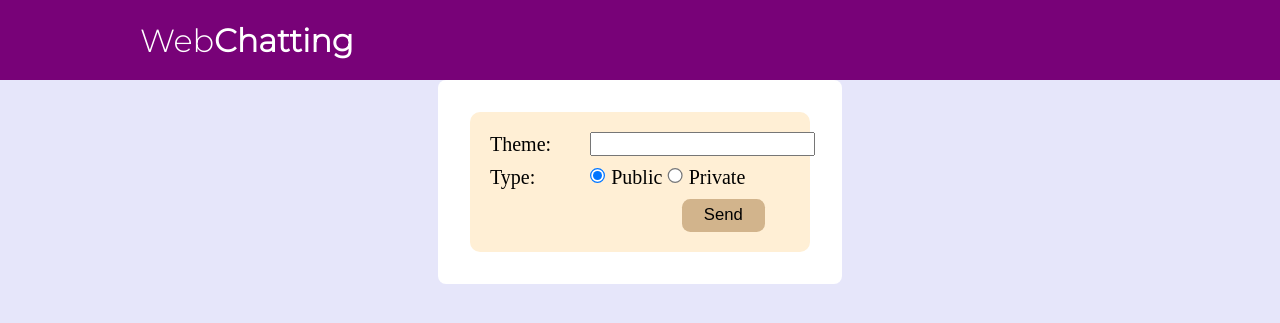
After one commit to junyuan-fang/Tietokantasovellus, a Flask app: template templates/create_forum.html in a window 1280 px wide. The commit adds this page. Shown: the top 323 px of the page. Run offline with Flask 2, Linux system fonts and the light colour scheme; the template is opened without the code that fills it, so the values that code supplies are empty.

Commit message:
create_forum

```diff
--- a/schema.sql
+++ b/schema.sql
@@ -2,6 +2,7 @@ drop table if exists forums,users,user_forum,topic,messages,request
 CREATE TABLE forums (
     forum_id SERIAL PRIMARY KEY,
     theme TEXT NOT NULL,
+    public BOOLEAN NOT NULL,
     visibility BOOLEAN NOT NULL
 );
 
@@ -14,7 +15,7 @@ CREATE TABLE users (
 CREATE TABLE user_forum (
     forum_id INTEGER REFERENCES forums ON DELETE CASCADE,
     user_id INTEGER REFERENCES users ON DELETE SET NULL,
-    isOwner INTEGER NOT NULL
+    isOwner BOOLEAN NOT NULL
 );
 
 CREATE TABLE topic (
--- a/static/main.css
+++ b/static/main.css
@@ -7,7 +7,17 @@
 body{
     background: lavender;
 }
-
+.wrapper {
+    width: 1000px;
+    margin-left: auto;
+    margin-right: auto;
+  }
+.vessel {/*form,message,topic */
+    padding: 4em 2em;
+    background: white;
+    border-radius:.5em;
+    min-width: 600px;
+}
 
 .header{
     width: 100%;
@@ -59,3 +69,17 @@ body{
     vertical-align: middle;
 
 }
+form #button{
+    grid-column-start: 2;
+    padding:5px;
+    border: none;
+    text-align: center;
+    width: 5em;
+    margin: auto 0 auto 5.5em;
+    background: tan;
+    border-radius: .5em;
+}
+form #button:hover {
+    background: rgb(195, 166, 128);
+    color: white;
+}
--- a/static/welcome.css
+++ b/static/welcome.css
@@ -5,6 +5,7 @@ body {
     max-width: 80em;
     background: lavender;
 }
+
 .header{
     padding: 4em 2em;
     font-size: 3em;
--- /dev/null
+++ b/templates/create_forum.html
@@ -0,0 +1,47 @@
+{% extends "layout.html" %}
+{% block content %}
+<style>
+    .content{
+    position:absolute;
+
+    left :50%;
+    max-width: 22em;
+    background: white;
+    padding: 2em 2em;
+    border-radius: .5em;
+    transform: translate(-50%);
+    }
+    form {
+    zoom: 125%;
+    float: left;
+    text-align: center;
+    padding: 1em;
+    background: PapayaWhip;
+    display: grid;
+    max-width: 15em;
+    border-radius: .5em;
+    grid-template-columns: 5em 10em;
+    grid-row-gap: .5em;
+    }
+    form div{
+        margin:auto auto auto 0;
+        grid-column-start: 2;
+    }
+    form label, input {
+    margin: auto  auto auto 0;
+}
+    </style>
+<div class="content">
+<form autocomplete="off" action="/create_forum" method="POST">
+    <label>Theme:</label>
+    <input type=text name="theme">
+    <label>Type:</label>
+    <div>
+    <input type="radio" name="public" value="1" id="public" checked="checked"> Public
+    <input type="radio" name="public" value="0" id="private"> Private
+    </div>
+    <input id ="button" type="submit" value="Send">
+    <input type="hidden" name="csrf_token" value="{{ session.csrf_token }}">
+</form>
+</div>
+{% endblock %}
--- a/templates/forum.html
+++ b/templates/forum.html
@@ -0,0 +1,4 @@
+{% extends "layout.html" %}
+{% block content %}
+
+{% endblock %}
--- a/templates/topic.html
+++ b/templates/topic.html
@@ -0,0 +1,4 @@
+{% extends "layout.html" %}
+{% block content %}
+
+{% endblock %}
```
Also changed, not shown: forums.py (added, +19 -0 lines), routes.py (+22 -3 lines), templates/index.html (+14 -6 lines), users.py (+14 -8 lines).
